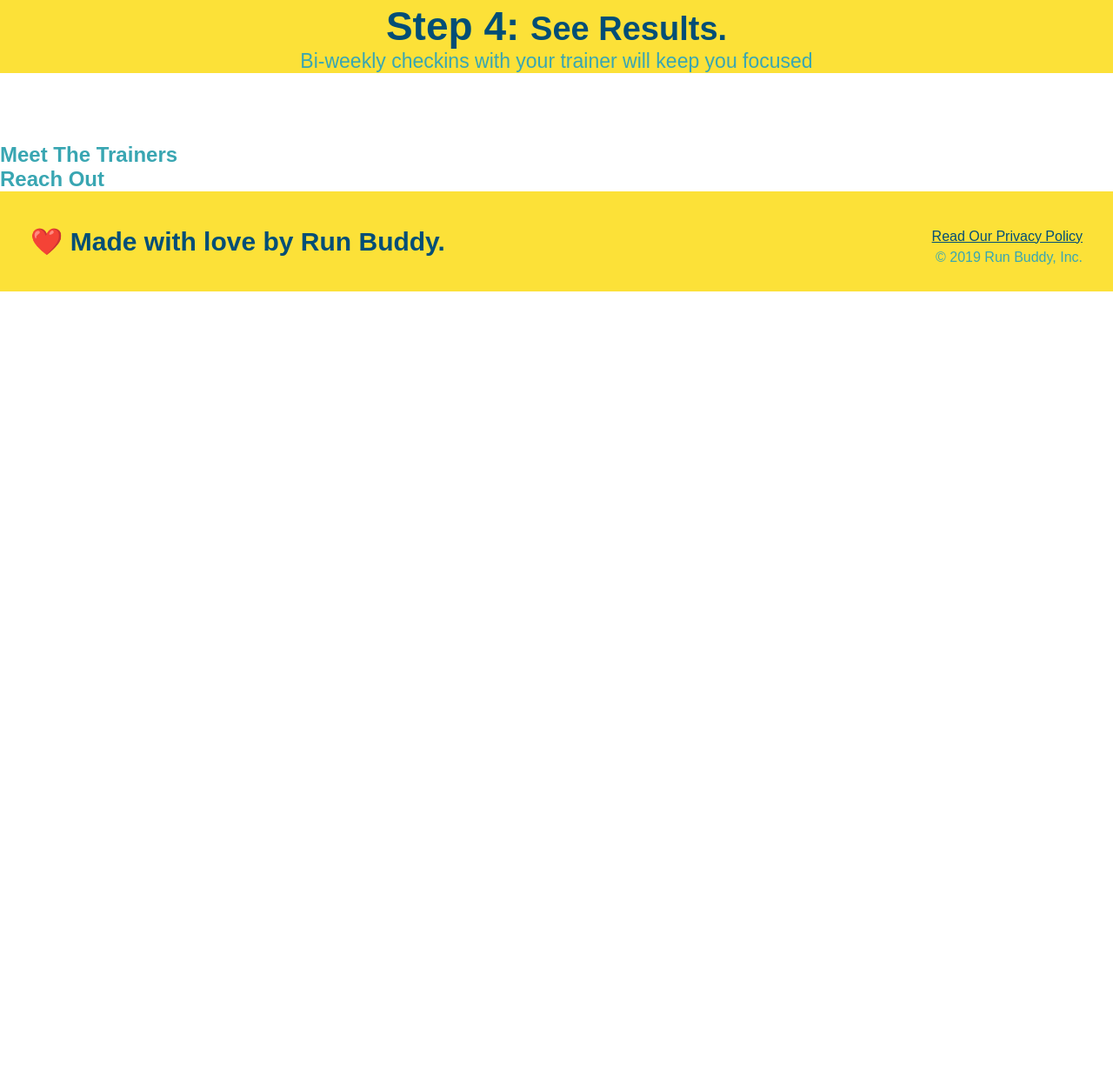
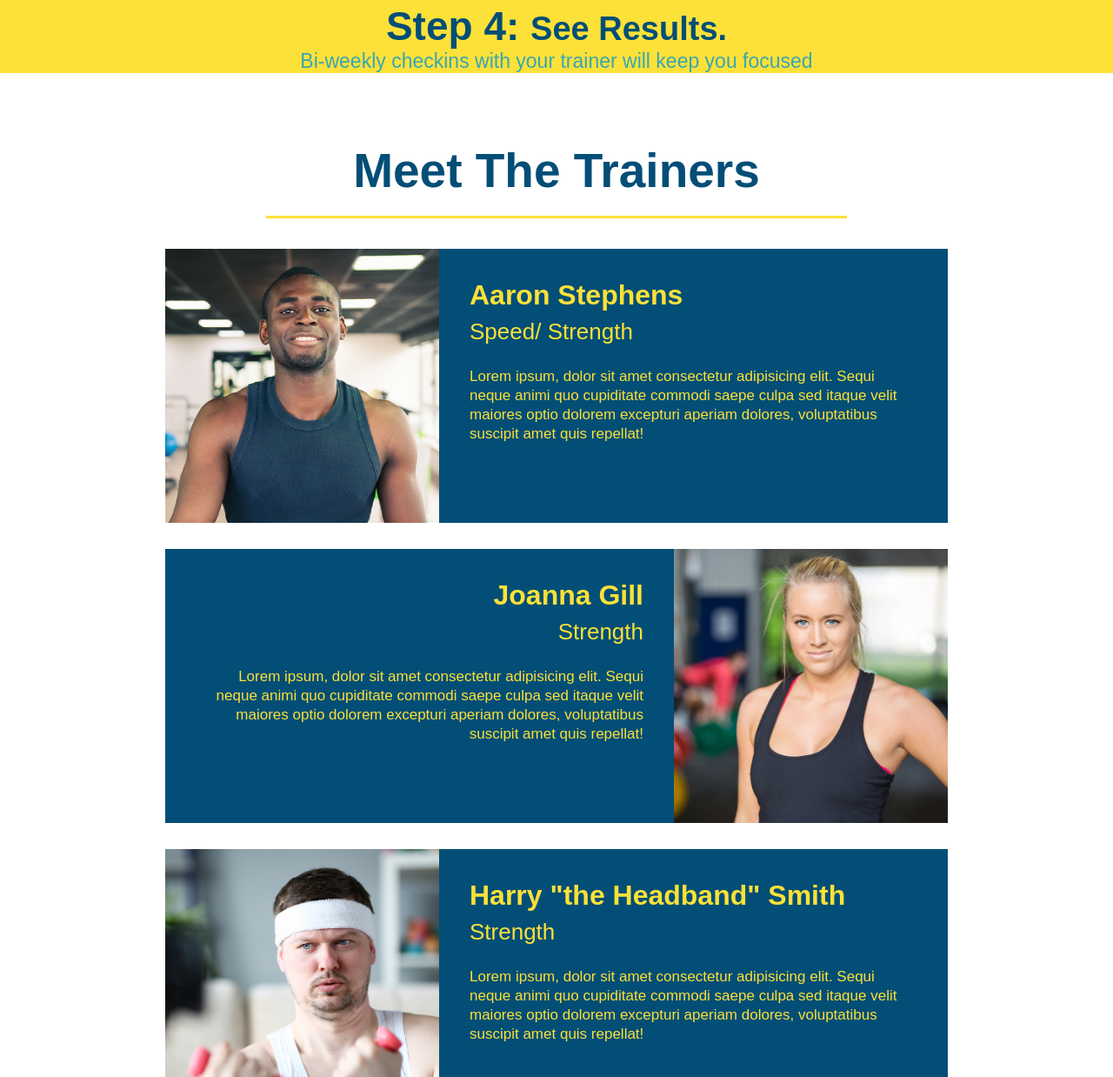
Before and after one commit to lawyII20/run-buddy, a plain HTML site: page index.html in a window 1280 px wide. Shown: the part 2308-3546 px from the top of the page at 87% size. Before the commit the page ends 2643 px from the top, so only its background shows below. Drawn offline with Linux system fonts and the light colour scheme.

Commit message:
meet the trainers section

```diff
--- a/assets/css/style.css
+++ b/assets/css/style.css
@@ -170,3 +170,41 @@ footer a{
 .steps span {
     font-size: 38px;
 }
+.trainers {
+    text-align:center;
+}
+.trainer {
+    width: 900px;
+    margin: 0 auto 30px auto;
+    color: #fce138;
+    background: #024e76;
+    overflow: auto;
+}
+.trainer img {
+    width:35%;
+    float: left;
+}
+.trainer-bio {
+    padding: 35px;
+    float: left;
+    width: 65%;
+}
+.text-left {
+    text-align: left;
+}
+.text-right {
+    text-align: right;
+}
+.trainer-bio h3 {
+    font-size: 32px;
+    margin-bottom: 8px;
+}
+.trainer-bio h4 {
+    font-weight: lighter;
+    font-size: 26px;
+    margin-bottom: 25px;
+}
+.trainer-bio p {
+    font-size: 17px;
+    line-height: 1.3;
+}
--- a/index.html
+++ b/index.html
@@ -107,8 +107,43 @@
         </section>
 
         <!-- "meet the trainers" -->
-        <section>
-            <h2>Meet The Trainers</h2>
+        <section id="your-trainers" class="trainers">
+            <h2 class="section-title primary-border">Meet The Trainers</h2>
+            <article class="trainer">
+                <img src="./assets/images/01-05-trainers/trainer-1.jpg" alt="Aaron Stephens in his workout clothes, ready to pump iron"/>
+                <div class="trainer-bio text-left">
+                    <h3>Aaron Stephens</h3>
+                    <h4>Speed/ Strength</h4>
+                    <p>
+                        Lorem ipsum, dolor sit amet consectetur adipisicing elit. Sequi neque animi quo cupiditate commodi saepe culpa sed
+                        itaque velit maiores optio dolorem excepturi aperiam
+                        dolores, voluptatibus suscipit amet quis repellat!
+                    </p>
+                </div>
+            </article>
+            <article class="trainer">
+                <div class="trainer-bio text-right">
+                    <h3>Joanna Gill</h3>
+                    <h4>Strength</h4>
+                    <p>
+                        Lorem ipsum, dolor sit amet consectetur adipisicing elit. Sequi neque animi quo cupiditate commodi saepe culpa sed
+                        itaque velit maiores optio dolorem excepturi aperiam dolores, voluptatibus suscipit amet quis repellat!
+                    </p>
+                </div>
+                <img src="./assets/images/01-05-trainers/trainer-2.jpg" alt="Joanna Gill cooling off after a workout" />
+            </article>
+
+            <article class="trainer">
+                <img src="./assets/images/01-05-trainers/trainer-3.jpg" alt="Harry Smith wearing a headband and lifting comically small pink weights" />
+                <div class="trainer-bio text-left">
+                    <h3>Harry "the Headband" Smith</h3>
+                    <h4>Strength</h4>
+                    <p>
+                        Lorem ipsum, dolor sit amet consectetur adipisicing elit. Sequi neque animi quo cupiditate commodi saepe culpa sed
+                        itaque velit maiores optio dolorem excepturi aperiam dolores, voluptatibus suscipit amet quis repellat!
+                    </p>
+                </div>
+            </article>
         </section>
 
         <!-- "reach out" -->
```
Also changed, not shown: assets/images/01-05-trainers/trainer-1.jpg (added), assets/images/01-05-trainers/trainer-2.jpg (added), assets/images/01-05-trainers/trainer-3.jpg (added), 1 other file.
